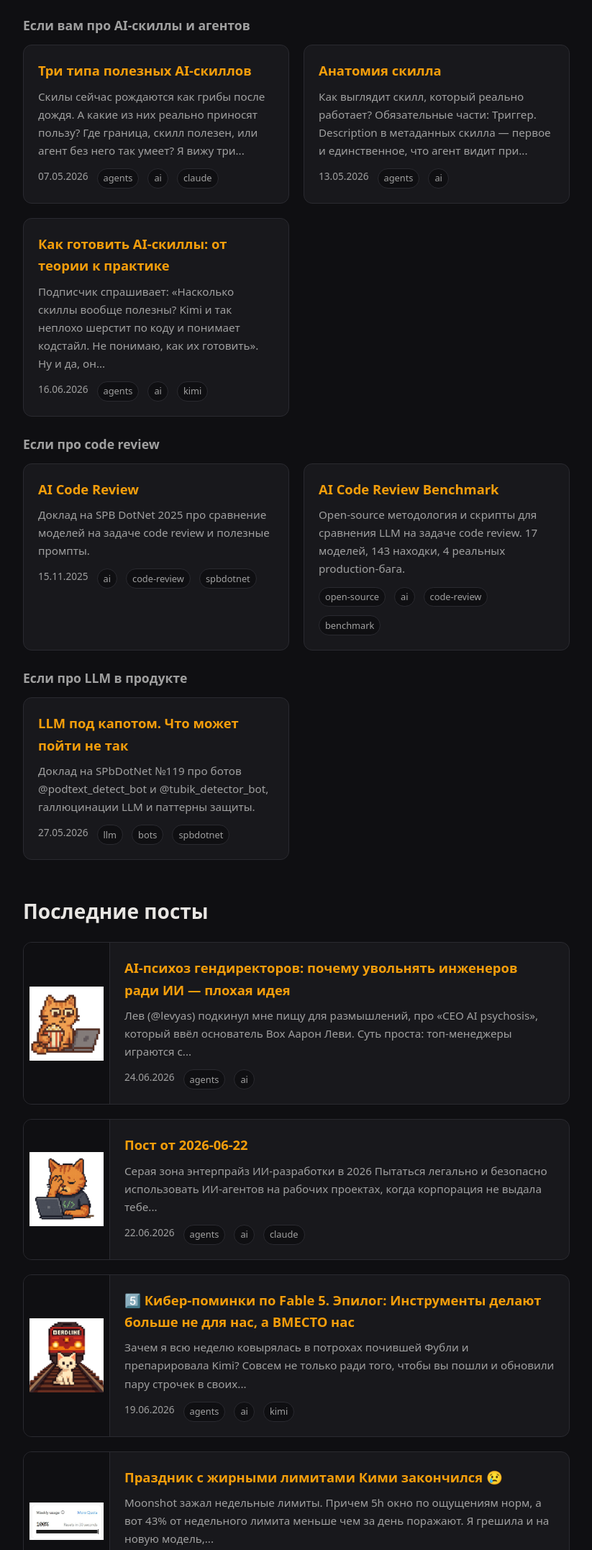
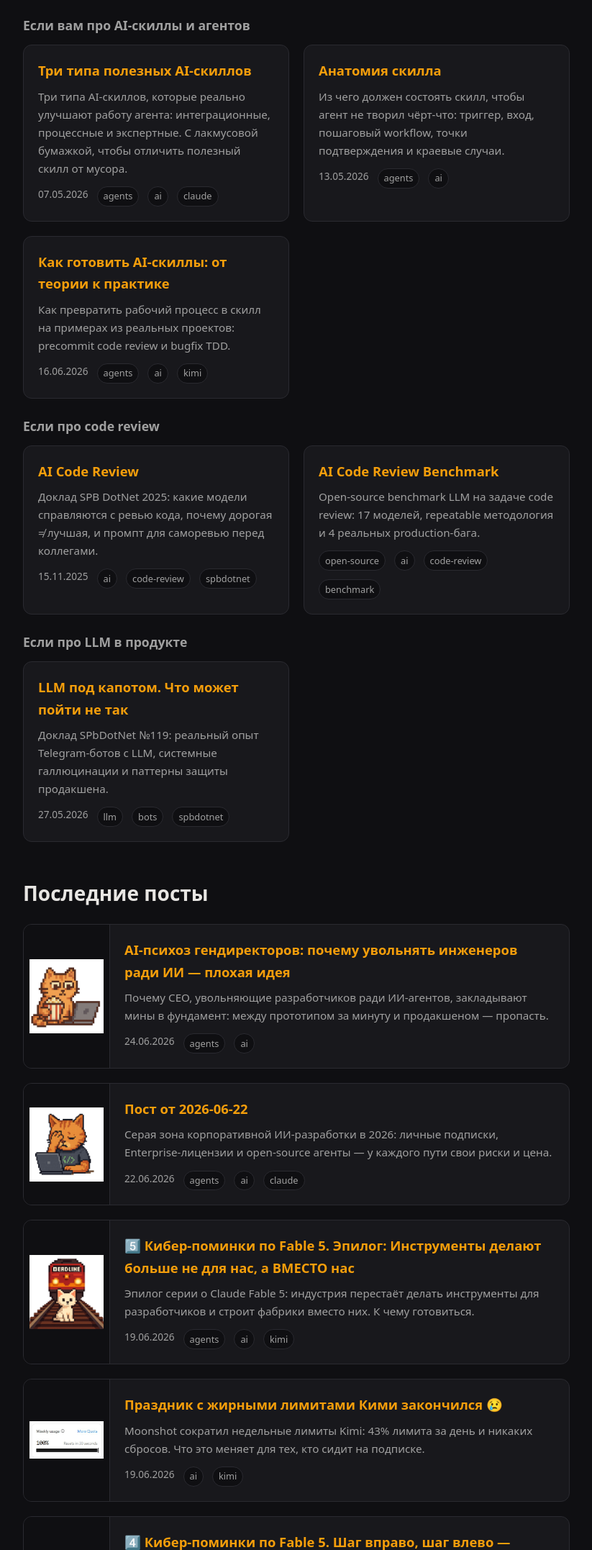
Before and after one commit to svetkis/kotreview-site, an Astro site: page / in a window 1280 px wide. Shown: the part 954-3108 px from the top of the page at 72% size, without its empty margins (228-1051 px from the left). Built offline with nearby package versions, Linux system fonts and the light colour scheme; Astro itself is replaced by a stand-in of ours.

Commit message:
tighten card descriptions for landing and latest posts

```diff
--- a/src/content/posts/2026-05-07-три-типа-полезных-ai-скиллов.md
+++ b/src/content/posts/2026-05-07-три-типа-полезных-ai-скиллов.md
@@ -1,7 +1,7 @@
 ---
 title: "Три типа полезных AI-скиллов"
 date: 2026-05-07
-description: "Скилы сейчас рождаются как грибы после дождя. А какие из них реально приносят пользу? Где граница, скилл полезен, или агент без него так умеет? Я вижу три..."
+description: "Три типа AI-скиллов, которые реально улучшают работу агента: интеграционные, процессные и экспертные. С лакмусовой бумажкой, чтобы отличить полезный скилл от мусора."
 tags: ["agents", "ai", "claude"]
 source: https://t.me/kot_review/28
 ---
--- a/src/content/posts/2026-05-13-анатомия-скилла.md
+++ b/src/content/posts/2026-05-13-анатомия-скилла.md
@@ -1,7 +1,7 @@
 ---
 title: "Анатомия скилла"
 date: 2026-05-13
-description: "Как выглядит скилл, который реально работает? Обязательные части: Триггер. Description в метаданных скилла — первое и единственное, что агент видит при..."
+description: "Из чего должен состоять скилл, чтобы агент не творил чёрт-что: триггер, вход, пошаговый workflow, точки подтверждения и краевые случаи."
 tags: ["agents", "ai"]
 source: https://t.me/kot_review/35
 ---
--- a/src/content/posts/2026-06-16-как-готовить-ai-скиллы-от-теории-к-практике.md
+++ b/src/content/posts/2026-06-16-как-готовить-ai-скиллы-от-теории-к-практике.md
@@ -1,7 +1,7 @@
 ---
 title: "Как готовить AI-скиллы: от теории к практике"
 date: 2026-06-16
-description: "Подписчик спрашивает: «Насколько скиллы вообще полезны? Kimi и так неплохо шерстит по коду и понимает кодстайл. Не понимаю, как их готовить». Ну и да, он..."
+description: "Как превратить рабочий процесс в скилл на примерах из реальных проектов: precommit code review и bugfix TDD."
 tags: ["agents", "ai", "kimi"]
 source: https://t.me/kot_review/76
 ---
--- a/src/content/posts/2026-06-18-4-кибер-поминки-по-fable-5-шаг-вправо-шаг-влево-даунгрейд-за.md
+++ b/src/content/posts/2026-06-18-4-кибер-поминки-по-fable-5-шаг-вправо-шаг-влево-даунгрейд-за.md
@@ -1,7 +1,7 @@
 ---
 title: "4️⃣ Кибер-поминки по Fable 5. Шаг вправо, шаг влево — даунгрейд. За что вас отправят в прошлое"
 date: 2026-06-18
-description: "Вишенка на торте паранойи, из-за которой её, возможно, в итоге и отменили. Мы все привыкли к паттерну Chain of Thought. Во всех гайдах, во всех скиллах..."
+description: "Как Anthropic скрыла рассуждения Claude Fable 5 и начала даунгрейдить пользователей за попытки их извлечь. Выводы для промптов и скиллов."
 tags: ["agents", "ai", "claude"]
 source: https://t.me/kot_review/79
 ---
--- a/src/content/posts/2026-06-19-5-кибер-поминки-по-fable-5-эпилог-инструменты-делают-больше.md
+++ b/src/content/posts/2026-06-19-5-кибер-поминки-по-fable-5-эпилог-инструменты-делают-больше.md
@@ -1,7 +1,7 @@
 ---
 title: "5️⃣ Кибер-поминки по Fable 5. Эпилог: Инструменты делают больше не для нас, а ВМЕСТО нас"
 date: 2026-06-19
-description: "Зачем я всю неделю ковырялась в потрохах почившей Фубли и препарировала Kimi? Совсем не только ради того, чтобы вы пошли и обновили пару строчек в своих..."
+description: "Эпилог серии о Claude Fable 5: индустрия перестаёт делать инструменты для разработчиков и строит фабрики вместо них. К чему готовиться."
 tags: ["agents", "ai", "kimi"]
 source: https://t.me/kot_review/81
 ---
--- a/src/content/posts/2026-06-19-праздник-с-жирными-лимитами-кими-закончился.md
+++ b/src/content/posts/2026-06-19-праздник-с-жирными-лимитами-кими-закончился.md
@@ -1,7 +1,7 @@
 ---
 title: "Праздник с жирными лимитами Кими закончился 😢"
 date: 2026-06-19
-description: "Moonshot зажал недельные лимиты. Причем 5h окно по ощущениям норм, а вот 43% от недельного лимита меньше чем за день поражают. Я грешила и на новую модель,..."
+description: "Moonshot сократил недельные лимиты Kimi: 43% лимита за день и никаких сбросов. Что это меняет для тех, кто сидит на подписке."
 tags: ["ai", "kimi"]
 source: https://t.me/kot_review/82
 ---
--- a/src/content/posts/2026-06-22-пост-от-2026-06-22.md
+++ b/src/content/posts/2026-06-22-пост-от-2026-06-22.md
@@ -1,7 +1,7 @@
 ---
 title: "Пост от 2026-06-22"
 date: 2026-06-22
-description: "Серая зона энтерпрайз ИИ-разработки в 2026 Пытаться легально и безопасно использовать ИИ-агентов на рабочих проектах, когда корпорация не выдала тебе..."
+description: "Серая зона корпоративной ИИ-разработки в 2026: личные подписки, Enterprise-лицензии и open-source агенты — у каждого пути свои риски и цена."
 tags: ["agents", "ai", "claude"]
 source: https://t.me/kot_review/84
 ---
--- a/src/content/posts/2026-06-24-ai-психоз-гендиректоров-почему-увольнять-инженеров-ради-ии-п.md
+++ b/src/content/posts/2026-06-24-ai-психоз-гендиректоров-почему-увольнять-инженеров-ради-ии-п.md
@@ -1,7 +1,7 @@
 ---
 title: "AI-психоз гендиректоров: почему увольнять инженеров ради ИИ — плохая идея"
 date: 2026-06-24
-description: "Лев (@levyas) подкинул мне пищу для размышлений, про «CEO AI psychosis», который ввёл основатель Box Аарон Леви. Суть проста: топ-менеджеры играются с..."
+description: "Почему CEO, увольняющие разработчиков ради ИИ-агентов, закладывают мины в фундамент: между прототипом за минуту и продакшеном — пропасть."
 tags: ["agents", "ai"]
 source: https://t.me/kot_review/88
 ---
--- a/src/content/projects/ai-code-review-benchmark.md
+++ b/src/content/projects/ai-code-review-benchmark.md
@@ -1,6 +1,6 @@
 ---
 title: "ai-code-review-benchmark"
-description: "Open-source методология и скрипты для сравнения LLM на задаче code review. 17 моделей, 143 находки, 4 реальных production-бага."
+description: "Open-source benchmark LLM на задаче code review: 17 моделей, repeatable методология и 4 реальных production-бага."
 link: https://github.com/svetkis/ai-code-review-benchmark
 tags: [open-source, ai, code-review, benchmark]
 status: active
--- a/src/content/talks/spb-dotnet-ai-code-review-2025.md
+++ b/src/content/talks/spb-dotnet-ai-code-review-2025.md
@@ -1,7 +1,7 @@
 ---
 title: "AI Code Review"
 date: 2025-11-15
-description: "Доклад на SPB DotNet 2025 про сравнение моделей на задаче code review и полезные промпты."
+description: "Доклад SPB DotNet 2025: какие модели справляются с ревью кода, почему дорогая ≠ лучшая, и промпт для саморевью перед коллегами."
 youtube: https://www.youtube.com/watch?v=yx2Y22SmDOQ
 tags: [ai, code-review, spbdotnet]
 ---
--- a/src/content/talks/spb-dotnet-llm-under-hood-2026.md
+++ b/src/content/talks/spb-dotnet-llm-under-hood-2026.md
@@ -1,7 +1,7 @@
 ---
 title: "LLM под капотом. Что может пойти не так"
 date: 2026-05-27
-description: "Доклад на SPbDotNet №119 про ботов @podtext_detect_bot и @tubik_detector_bot, галлюцинации LLM и паттерны защиты."
+description: "Доклад SPbDotNet №119: реальный опыт Telegram-ботов с LLM, системные галлюцинации и паттерны защиты продакшена."
 youtube: https://www.youtube.com/watch?v=hQWaAbfFYaY
 slides: https://github.com/DotNetRu/AuditBlobs/blob/master/slides/LLM-Under-Hood-Go-Wrong.pdf
 tags: [llm, bots, spbdotnet]
```
